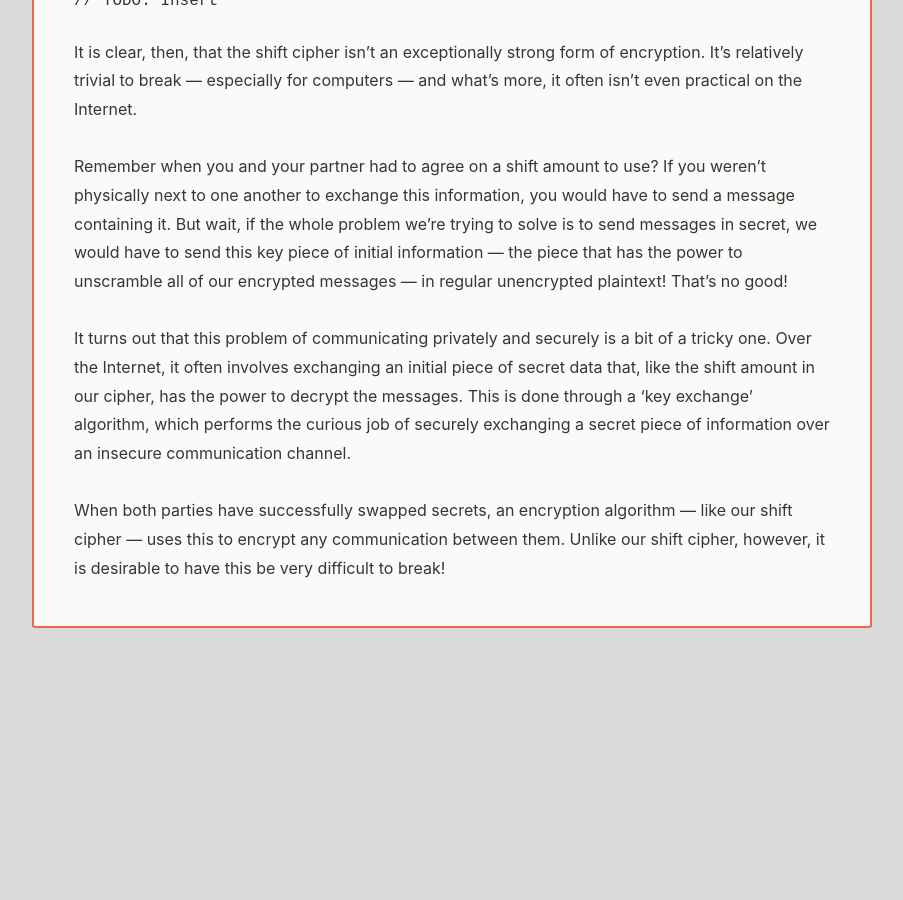
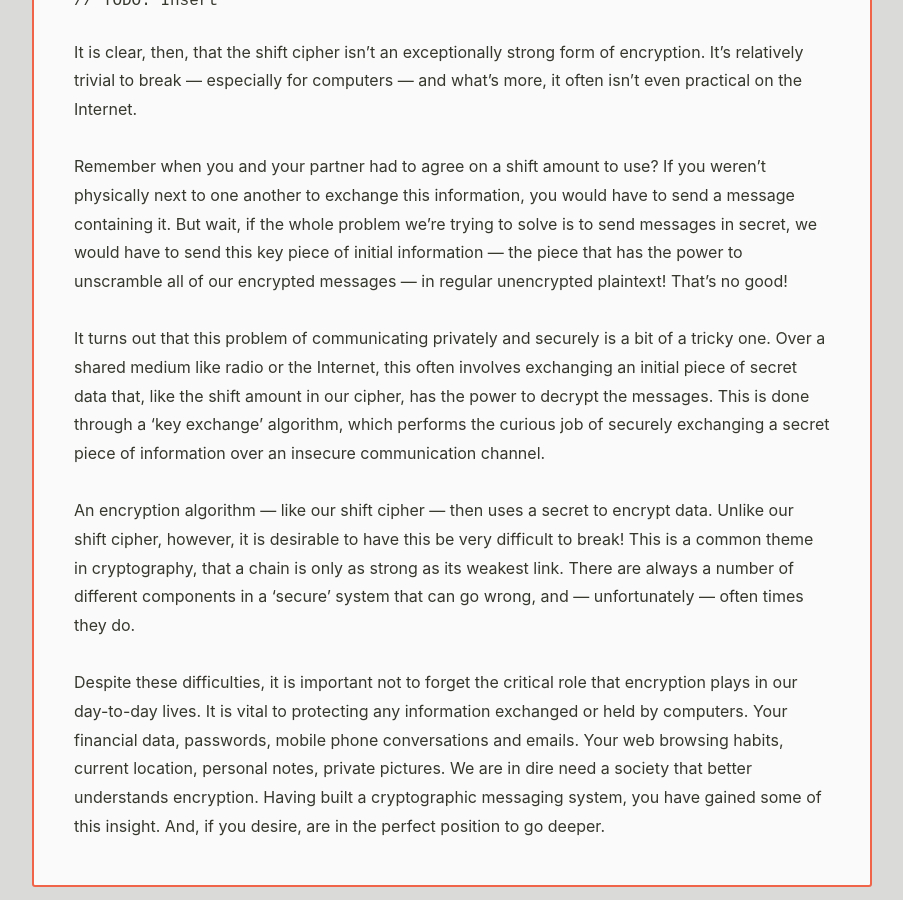
Before and after one commit to micro-bitwise/micro-bitwise.github.io, a Jekyll site: the page built from _tutorials/crypto-student-main.md, in a window 1280 px wide and 900 px high, scrolled down 9311 px. Shown: the whole window, without its empty margins (188-1091 px from the left). Built offline with Jekyll 4.4.1, drawn with Linux system fonts in a browser that asks for light colours; nearby versions of some CDN libraries; before the commit the page ends 9952 px from its top, so only the background shows below that.

Commit message:
Add basic finale paragraph to main crypto activity

```diff
--- a/_tutorials/crypto-student-main.md
+++ b/_tutorials/crypto-student-main.md
@@ -221,11 +221,16 @@ It is clear, then, that the shift cipher isn't an exceptionally strong form of e
 
 Remember when you and your partner had to agree on a shift amount to use? If you weren't physically next to one another to exchange this information, you would have to send a message containing it. But wait, if the whole problem we're trying to solve is to send messages in secret, we would have to send this key piece of initial information — the piece that has the power to unscramble all of our encrypted messages — in regular unencrypted plaintext! That's no good!
 
-It turns out that this problem of communicating privately and securely is a bit of a tricky one. Over the Internet, it often involves exchanging an initial piece of secret data that, like the shift amount in our cipher, has the power to decrypt the messages. This is done through a ‘key exchange’ algorithm, which performs the curious job of securely exchanging a secret piece of information over an insecure communication channel.
+It turns out that this problem of communicating privately and securely is a bit of a tricky one. Over a shared medium like radio or the Internet, this often involves exchanging an initial piece of secret data that, like the shift amount in our cipher, has the power to decrypt the messages. This is done through a ‘key exchange’ algorithm, which performs the curious job of securely exchanging a secret piece of information over an insecure communication channel.
 
-When both parties have successfully swapped secrets, an encryption algorithm — like our shift cipher — uses this to encrypt any communication between them. Unlike our shift cipher, however, it is desirable to have this be very difficult to break!
+An encryption algorithm — like our shift cipher — then uses a secret to encrypt data. Unlike our shift cipher, however, it is desirable to have this be very difficult to break! This is a common theme in cryptography, that a chain is only as strong as its weakest link. There are always a number of different components in a ‘secure’ system that can go wrong, and — unfortunately — often times they do.
 
-<!-- Tie off the activity with a note on how encryption is difficult to get right, but ultimately necessary for private communications. And hey, remember banking and all of those applications we mentioned in the starter? This stuff is important! -->
+Despite these difficulties, it is important not to forget the critical role that encryption plays in our day-to-day lives. It is vital to protecting any information exchanged or held by computers. Your financial data, passwords, mobile phone conversations and emails. Your web browsing habits, current location, personal notes, private pictures. We are in dire need a society that better understands encryption. Having built a cryptographic messaging system, you have gained some of this insight. And, if you desire, are in the perfect position to go deeper.
 
-<!-- TODO: -->
-<!-- - Replace ASCII table image -->
+{% comment %}
+TODO:
+	- Add the missing code snippets
+	- Add the missind '.upper' section
+	- Add some huge security disaster links to the last sentence of the penultimate paragraph
+	- Replace ASCII table image
+{% endcomment %}
```
